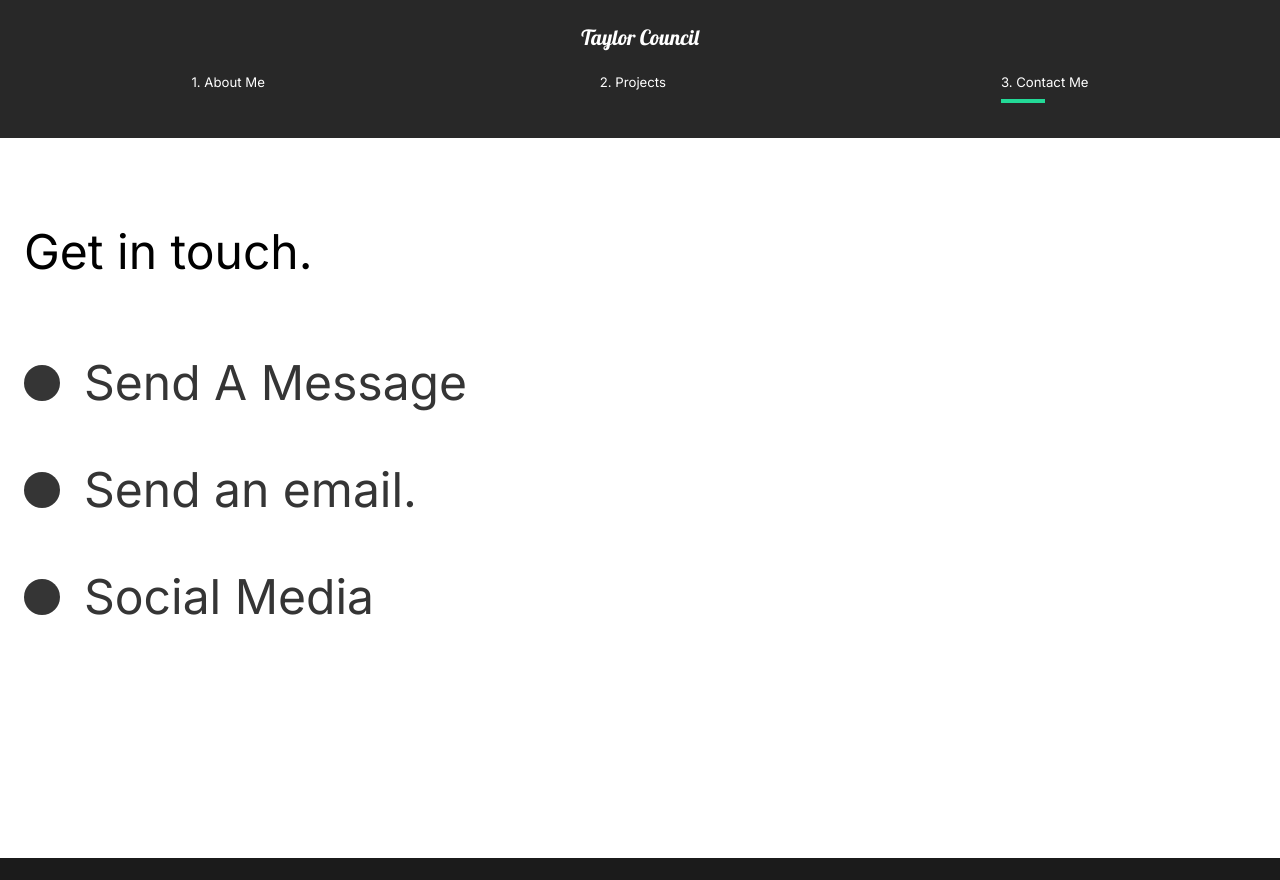
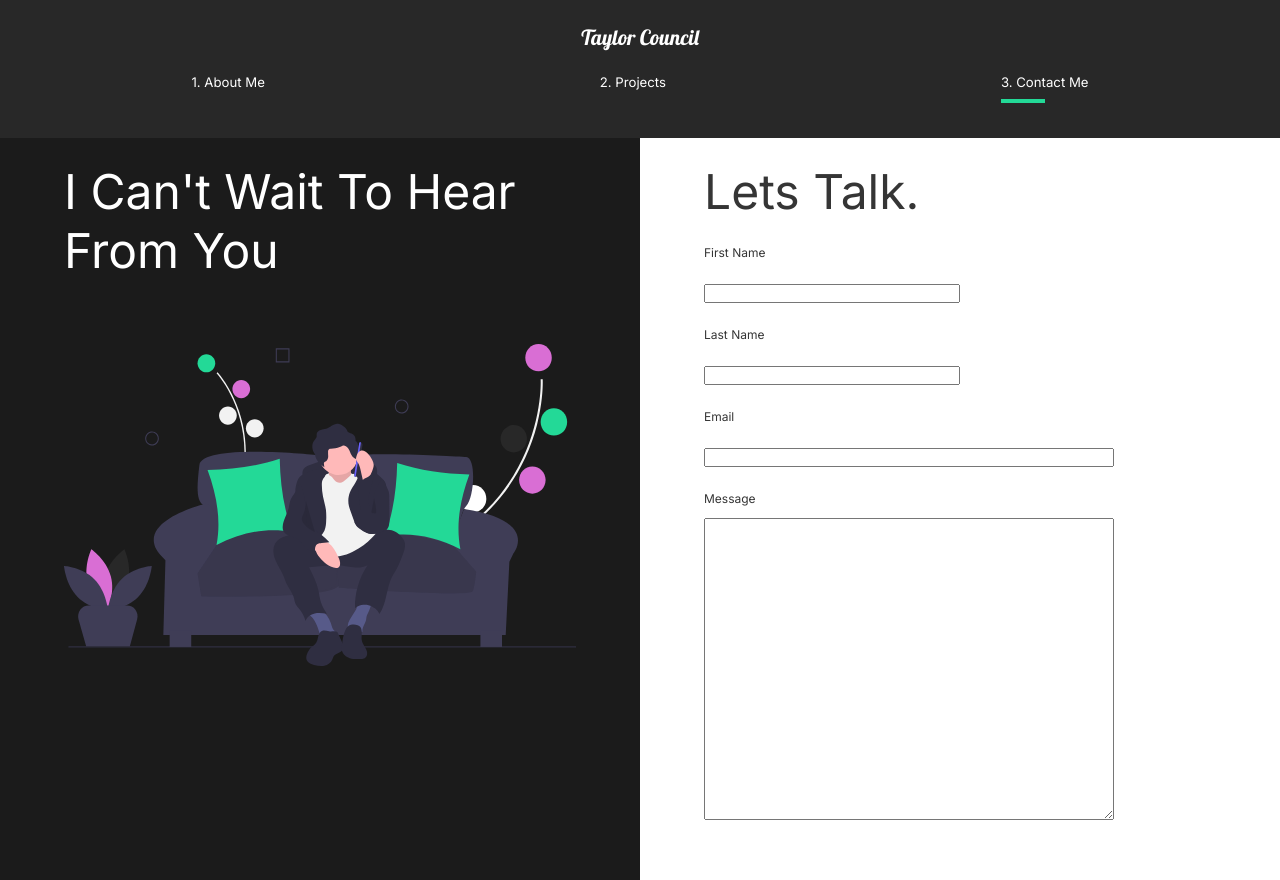
Before and after one commit to councit/react-portfolio, a React (Create React App) app: page /contact in a window 1280 px wide. Before the commit the page ends 858 px from the top, so only its background shows below. Built offline with nearby package versions, Linux system fonts and the light colour scheme.

Commit message:
added styles to contact page

```diff
--- a/src/pages/ContactMe.js
+++ b/src/pages/ContactMe.js
@@ -1,9 +1,11 @@
 import React from "react";
 //Animations
 import { motion } from "framer-motion";
-import { pageAnimation, titleAnimation } from "../animation";
+import { pageAnimation } from "../animation";
 import styled from "styled-components";
 import ScrollTop from "../components/ScrollTop";
+// import caller from "../img/caller.svg";
+import filler from "../img/undraw_phone_call_grmk 1.svg";
 
 const ContactUs = () => {
   return (
@@ -14,30 +16,29 @@ const ContactUs = () => {
       animate="show"
       style={{ background: "#fff" }}
     >
-      <Title>
-        <Hide>
-          <motion.h2 variants={titleAnimation}>Get in touch.</motion.h2>
-        </Hide>
-      </Title>
-      <div>
-        <Hide>
-          <Social variants={titleAnimation}>
-            <Circle />
-            <h2>Send A Message</h2>
-          </Social>
-        </Hide>
-        <Hide>
-          <Social variants={titleAnimation}>
-            <Circle />
-            <h2>Send an email.</h2>
-          </Social>
-        </Hide>
-        <Hide>
-          <Social variants={titleAnimation}>
-            <Circle />
-            <h2>Social Media</h2>
-          </Social>
-        </Hide>
+      <div className="left-wrapper">
+        <h2>I Can't Wait To Hear</h2>
+        <h2>From You</h2>
+        <img src={filler} alt="waiting for a call"></img>
+      </div>
+      <div className="right-wrapper">
+        <h2>Lets Talk.</h2>
+        <form>
+          <div className="name-wrapper">
+            <label>First Name</label>
+            <input type="text"></input>
+            <label>Last Name</label>
+            <input type="text"></input>
+          </div>
+          <div className="email-wrapper">
+            <label>Email</label>
+            <input type="email"></input>
+          </div>
+          <div className="message-wrapper">
+            <label>Message</label>
+            <textarea rows="20"></textarea>
+          </div>
+        </form>
       </div>
       <ScrollTop />
     </ContactStyle>
@@ -45,35 +46,65 @@ const ContactUs = () => {
 };
 
 const ContactStyle = styled(motion.div)`
-  padding: 5rem 10rem;
+  display: flex;
   color: #353535;
   min-height: 90vh;
+  .left-wrapper {
+    padding: 2rem 0;
+    display: flex;
+    flex-direction: column;
+    align-items: center;
+    color: #fff;
+    width: 50%;
+    background: #1b1b1b;
+    h2 {
+      width: 80%;
+    }
+    img {
+      padding-top: 10%;
+      width: 80%;
+    }
+  }
+  .right-wrapper {
+    padding: 2rem 0;
+    width: 50%;
+    display: flex;
+    flex-direction: column;
+    align-items: center;
+    h2 {
+      width: 80%;
+    }
+    form {
+      display: block;
+      width: 80%;
+      margin: 2rem 0;
+      .name-wrapper {
+        input {
+          width: 50%;
+        }
+      }
+      .email-wrapper {
+        input {
+          width: 80%;
+        }
+      }
+      .message-wrapper {
+        display: flex;
+        flex-direction: column;
+        textarea {
+          width: 80%;
+          margin: 1rem 0;
+        }
+      }
+    }
+    input {
+      display: block;
+      margin: 2rem 0;
+    }
+  }
+
   @media (max-width: 1500px) {
-    padding: 2rem;
     font-size: 1rem;
-  }
-`;
-const Title = styled.div`
-  margin-bottom: 4rem;
-  color: black;
-  @media (max-width: 1500px) {
-    margin-top: 5rem;
-  }
-`;
-const Hide = styled.div`
-  overflow: hidden;
-`;
-const Circle = styled.div`
-  border-radius: 50%;
-  width: 3rem;
-  height: 3rem;
-  background: #353535;
-`;
-const Social = styled(motion.div)`
-  display: flex;
-  align-items: center;
-  h2 {
-    margin: 2rem;
   }
 `;
 
```
Also changed, not shown: src/img/undraw_phone_call_grmk 1.svg (added).
